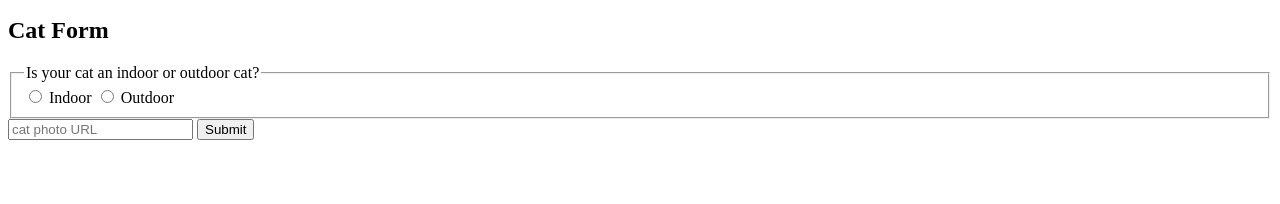
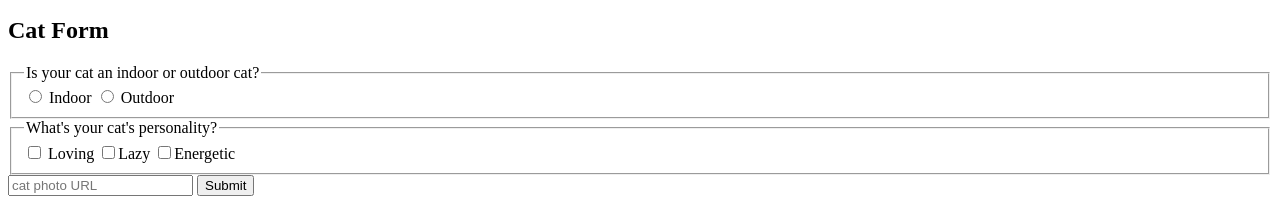
Before and after one commit to WanjaNjunge/cat--app, a plain HTML site: page index.html in a window 1280 px wide. Shown: the part 1419-1623 px from the top of the page. Before the commit the page ends 1567 px from the top, so only its background shows below. Drawn offline with Linux system fonts and the light colour scheme.

Commit message:
Add another fieldset element with checkbox input options

```diff
--- a/index.html
+++ b/index.html
@@ -64,6 +64,15 @@
             </label>
           </fieldset>
 
+          <fieldset>
+            <legend>What's your cat's personality?</legend>
+            <input type="checkbox" id="loving" name="personality"> <label for="loving">Loving</label>
+            <input type="checkbox" id="lazy" name="personality"><label for="lazy">Lazy</label>
+            <input type="checkbox" id="energetic" name="personality"><label for="energetic">Energetic</label>
+          </fieldset>
+
+
+
           <input type="text" name="catphotourl" placeholder="cat photo URL" required>
           <button type="submit">Submit</button>
         </form>
```
